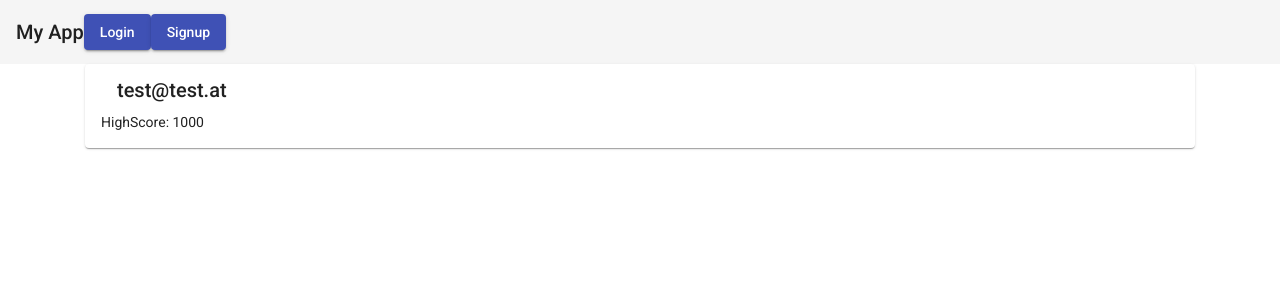
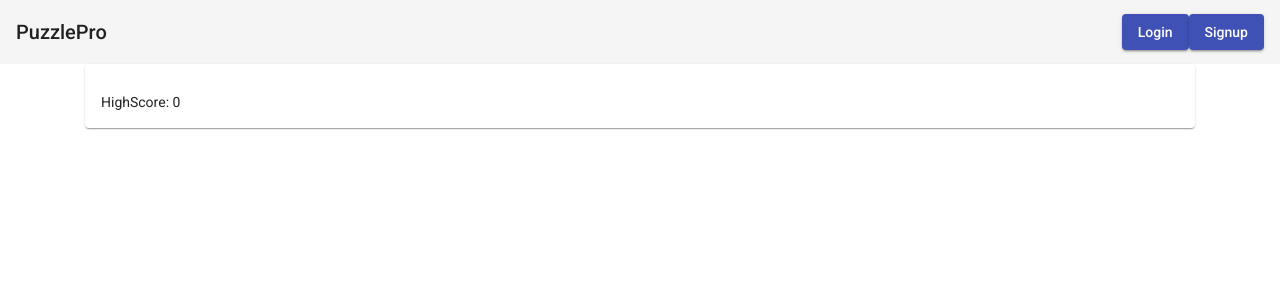
Before and after one commit to DarioBruckner/PuzzlePro, an Angular app in the folder PuzzlePro/: page /profile in a window 1280 px wide. Shown: the top 300 px of the page. Built offline with nearby package versions, Linux system fonts and the light colour scheme.

Commit message:
added data transfer

```diff
--- a/PuzzlePro/src/app/app.component.css
+++ b/PuzzlePro/src/app/app.component.css
@@ -0,0 +1,3 @@
+.example-spacer {
+    flex: 1 1 auto;
+  }
--- a/PuzzlePro/src/app/app.component.html
+++ b/PuzzlePro/src/app/app.component.html
@@ -1,5 +1,5 @@
 <mat-toolbar>
-  <span>My App</span>
+  <span>PuzzlePro</span>
   <span class="example-spacer"></span>
   <a *ngIf="getLoggedin() == false" mat-raised-button color="primary" type="button" routerLink="/login">Login</a>
   <a *ngIf="getLoggedin() == false" mat-raised-button color="primary" type="button" routerLink="/signup">Signup</a>
--- a/PuzzlePro/src/app/app.component.ts
+++ b/PuzzlePro/src/app/app.component.ts
@@ -1,6 +1,7 @@
 import { ThrowStmt } from '@angular/compiler';
 import { Component } from '@angular/core';
 import { DataService } from './data.service';
+import {HttpClient, HttpHeaders} from '@angular/common/http';
 
 @Component({
   selector: 'app-root',
@@ -12,9 +13,12 @@ export class AppComponent {
 
   logged = false;
 
-  constructor(private data:DataService){
+  constructor(private data:DataService, private http: HttpClient){
 
   }
+  httpOptions = {
+    headers: new HttpHeaders({'content-type': 'application/json'})
+  };
 
   getLoggedin():boolean{
     this.logged = this.data.loggedin;
@@ -22,6 +26,22 @@ export class AppComponent {
   }
 
   logout():void{
-    this.data.loggedin = false;
+
+    var payload = {'token': this.data.token};
+    this.http.post<{message:string}>("http://localhost:3000/logout", payload, this.httpOptions)
+      .subscribe({
+        next:(responseData) =>{
+          console.log(responseData["message"]);
+
+          this.data.loggedin = false;
+        },
+        error: (err) =>{
+          console.log(err.message);
+        },
+      });
+
+
   }
+
+
 }
--- a/PuzzlePro/src/app/data.service.ts
+++ b/PuzzlePro/src/app/data.service.ts
@@ -7,5 +7,12 @@ export class DataService {
 
   loggedin:boolean = false;
 
+  username:string = "";
+
+  highscore:number = 0;
+
+  token:string = "";
+
+
   constructor() { }
 }
--- a/PuzzlePro/src/app/log-in/log-in.component.ts
+++ b/PuzzlePro/src/app/log-in/log-in.component.ts
@@ -78,7 +78,8 @@ export class LogInComponent implements OnInit {
         next: (repsonseData) => {
           console.log(repsonseData['message']);
           this.token = repsonseData['auttoken'];
-          localStorage.setItem("token", this.token);
+          this.Data.token = this.token;
+          this.Data.username = this.myForm.controls["usern"].value;
           this.setLoggedin(true);
           this.router.navigate(['/']);
         },
--- a/PuzzlePro/src/app/profile/profile.component.html
+++ b/PuzzlePro/src/app/profile/profile.component.html
@@ -3,6 +3,6 @@
         <mat-card-title>{{ Username }}</mat-card-title>
     </mat-card-header>
     <mat-card-content>
-        <p>HighScore: {{ test }}</p>
+        <p>HighScore: {{ highscore }}</p>
     </mat-card-content>
 </mat-card>
--- a/PuzzlePro/src/app/profile/profile.component.ts
+++ b/PuzzlePro/src/app/profile/profile.component.ts
@@ -1,4 +1,5 @@
 import { Component, OnInit } from '@angular/core';
+import { DataService } from '../data.service';
 
 @Component({
   selector: 'app-profile',
@@ -7,14 +8,14 @@ import { Component, OnInit } from '@angular/core';
 })
 export class ProfileComponent implements OnInit {
 
-  constructor() { }
+  constructor(private data:DataService) { }
 
   ngOnInit(): void {
   }
-  loggedin = false;
 
-  Username = "test@test.at";
 
-  test = 1000;
+  Username = this.data.username;
+
+  highscore = this.data.highscore;
 
 }
```
